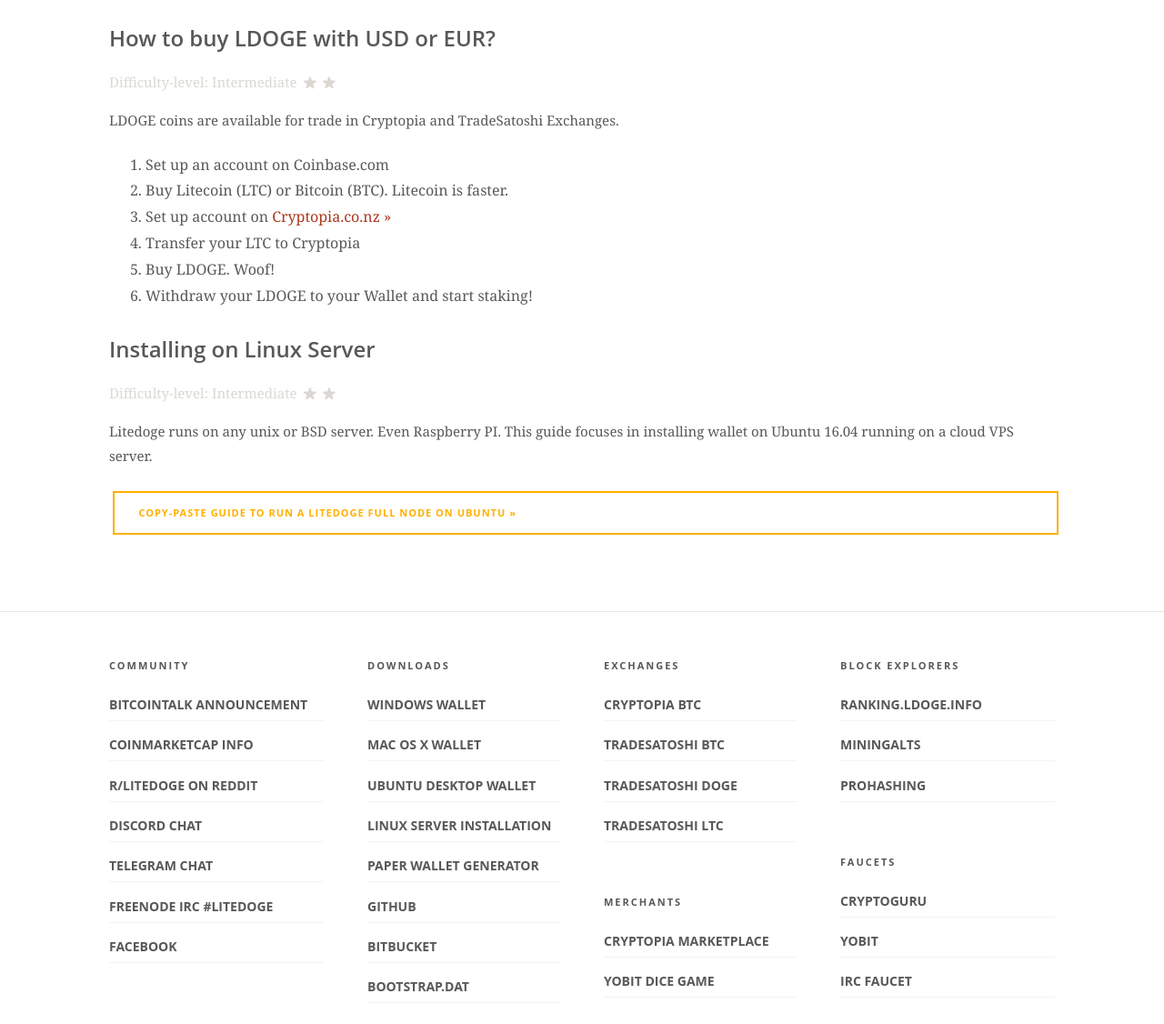
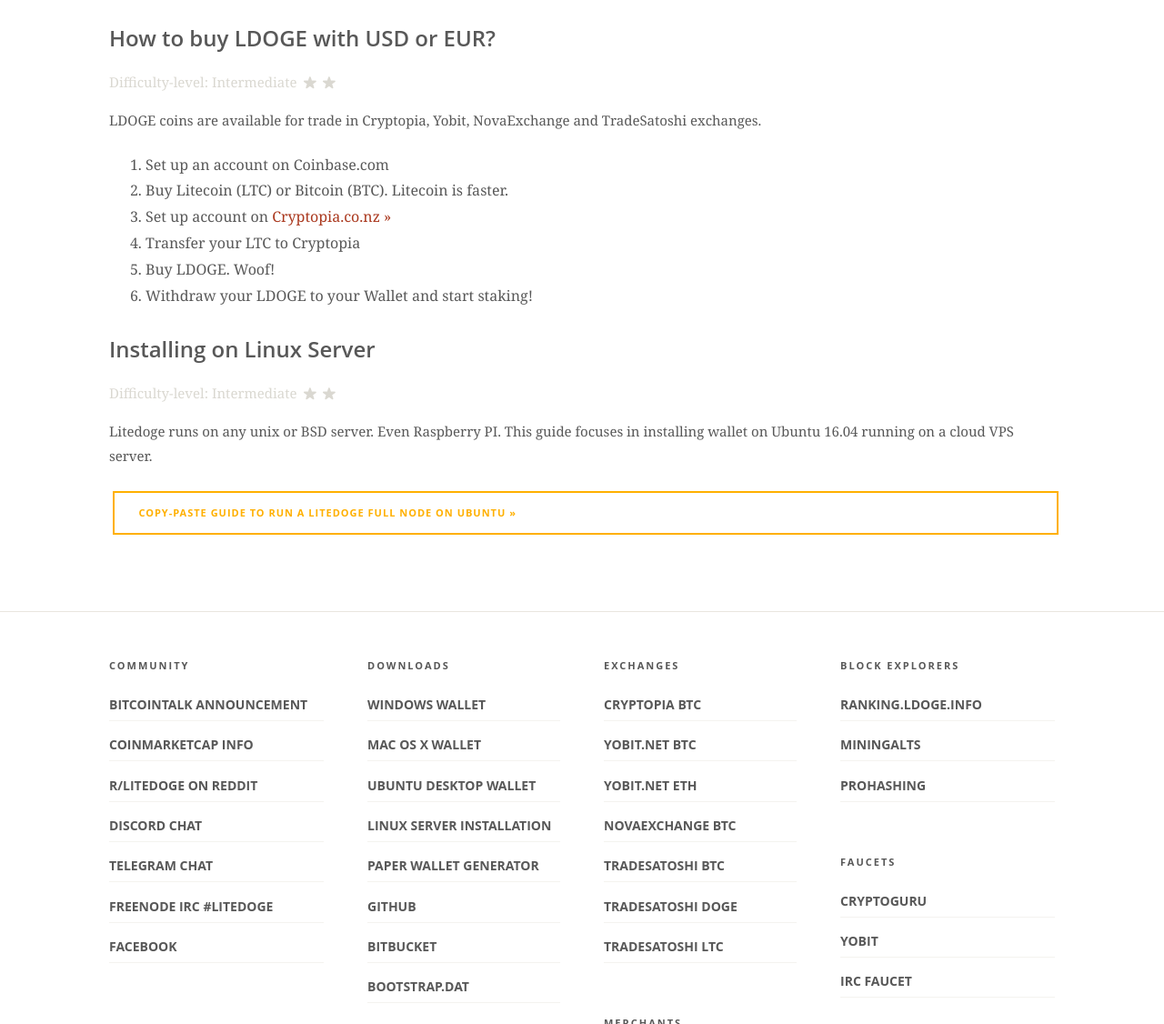
Before and after one commit to zelda180/ldoge.org, a plain HTML site: page index.html in a window 1280 px wide. Shown: the part 2786-3912 px from the top of the page at 91% size. Drawn offline with Linux system fonts and the light colour scheme; no server answers.

Commit message:
Added Yobit and NovaExchange

```diff
--- a/index.html
+++ b/index.html
@@ -398,7 +398,7 @@
 
                                 <p class="media-cell-desc">Difficulty-level: Intermediate <i class="pw-icon-star"></i><i class="pw-icon-star"></i></p>
 
-                                <p>LDOGE coins are available for trade in Cryptopia and TradeSatoshi Exchanges.</p>
+                                <p>LDOGE coins are available for trade in Cryptopia, Yobit, NovaExchange and TradeSatoshi exchanges.</p>
 
                                 <ol>
 
@@ -503,7 +503,10 @@
                     <aside class="widget widget_categories">
                       <h3 class="widget-title">Exchanges</h3>
                       <ul>
-                        <li class="cat-item"><a href="https://www.cryptopia.co.nz/Exchange/?market=LDOGE_BTC" target="_blank">Cryptopia BTC</a>
+                        <li class="cat-item"><a href="https://www.cryptopia.co.nz/Exchange/?market=LDOGE_BTC" target="_blank">Cryptopia BTC</a></li>
+                        <li class="cat-item"><a href="https://yobit.net/en/trade/LDOGE/BTC" target="_blank">YoBit.net BTC</a></li>
+                        <li class="cat-item"><a href="https://yobit.net/en/trade/LDOGE/ETH" target="_blank">YoBit.net ETH</a></li>
+                        <li class="cat-item"><a href="https://novaexchange.com/market/BTC_LDOGE/" target="_blank">NovaExchange BTC</a></li>
                         <li class="cat-item"><a href="https://tradesatoshi.com/Exchange?market=LDOGE_BTC" target="_blank">TradeSatoshi BTC</a></li>
                         <li class="cat-item"><a href="https://tradesatoshi.com/Exchange?market=LDOGE_DOGE" target="_blank">TradeSatoshi DOGE</a></li>
                         <li class="cat-item"><a href="https://tradesatoshi.com/Exchange?market=LDOGE_LTC" target="_blank">TradeSatoshi LTC</a></li>
```
Also changed, not shown: cn/index.html (+4 -1 lines), ko/index.html (+4 -1 lines).
